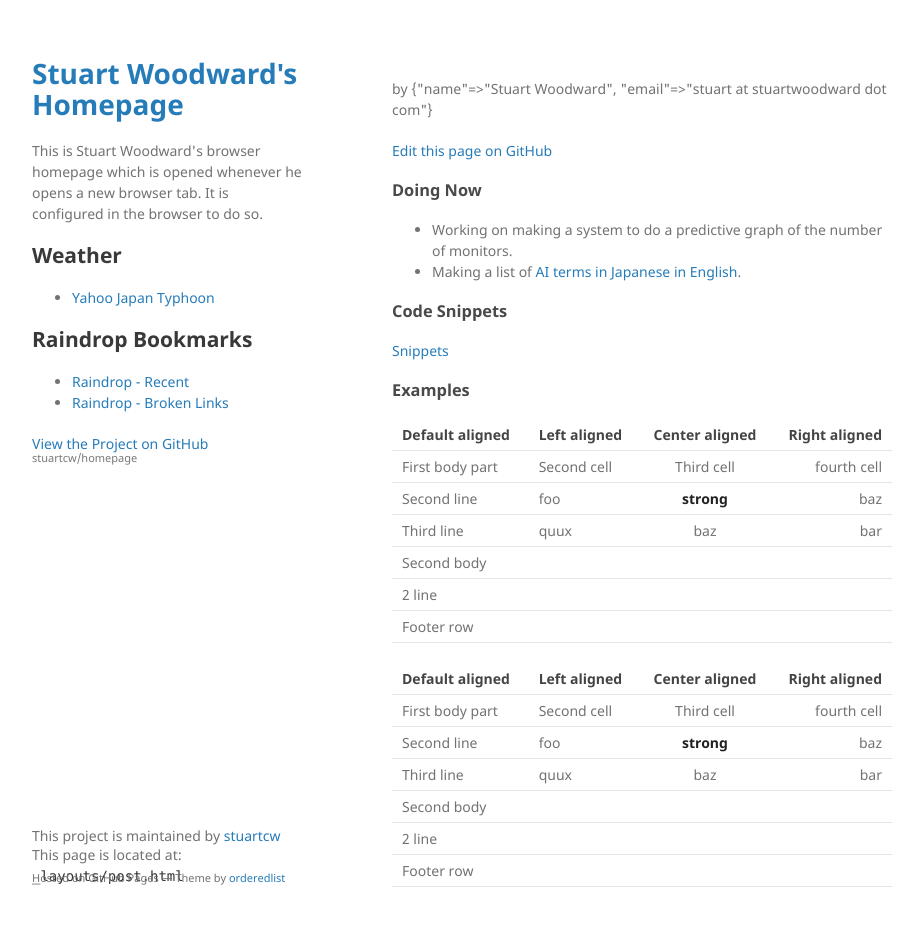
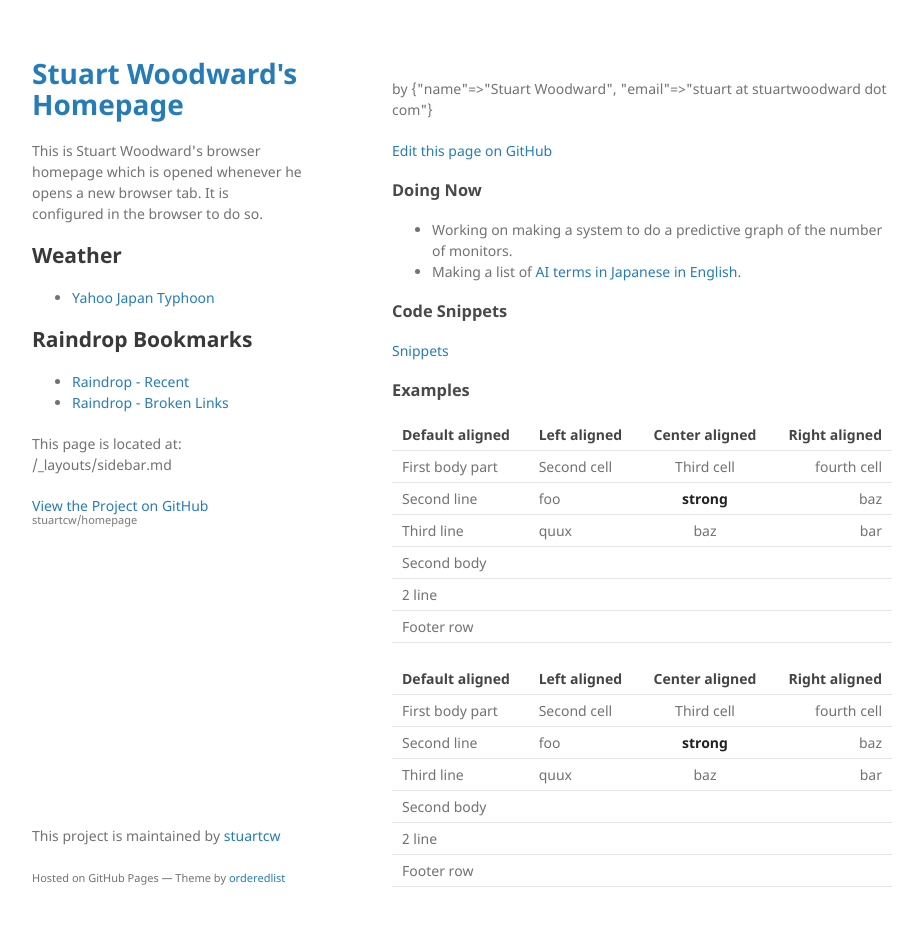
Before and after one commit to stuartcw/homepage, a Jekyll site: the page built from _layouts/post.html, in a window 1280 px wide and 957 px high. Shown: the top 926 px of the window, without its empty margins (178-1101 px from the left). Built offline with Jekyll 4.4.1, drawn with Linux system fonts in a browser that asks for light colours.

Commit message:
Update sidebar.md
Display location: _layouts/sidebar.md

```diff
--- a/_layouts/sidebar.md
+++ b/_layouts/sidebar.md
@@ -8,6 +8,5 @@
 * [Raindrop - Recent](https://app.raindrop.io/my/0)
 * [Raindrop - Broken Links](https://app.raindrop.io/my/0/broken:true)
 
-<footer>
-  <p>This page is located at: <code>{{ page.path }}</code></p>
-</footer>
+
+This page is located at: /_layouts/sidebar.md
```
